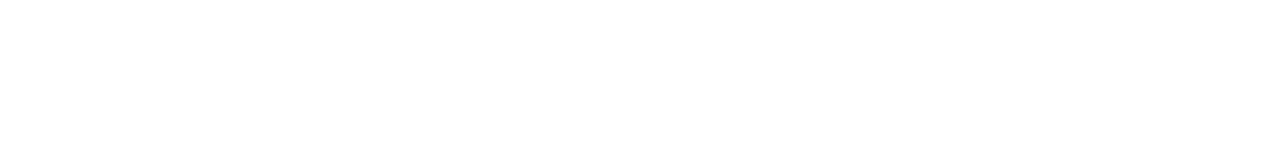
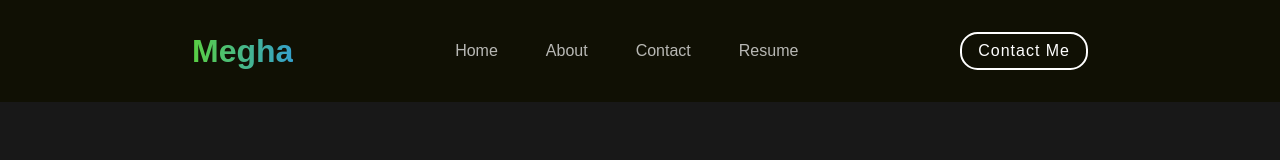
Before and after one commit to Meghabhatt23/Megha-Portfolio, a plain HTML site: page index.html in a window 1280 px wide. Drawn offline with nearby package versions, Linux system fonts and the light colour scheme.

Commit message:
Your commit message here

```diff
--- a/index.html
+++ b/index.html
@@ -4,12 +4,24 @@
     <meta charset="UTF-8" />
     <meta name="viewport" content="width=device-width, initial-scale=1.0" />
     <title>Portfolio Website</title>
-    <link rel="stylesheet" href="style.css" />
+    <link rel="stylesheet" href="styles.css" />
     <link href="https://unpkg.com/boxicons@2.1.4/css/boxicons.min.css" rel="stylesheet"/>
     <link href='https://unpkg.com/boxicons@2.1.4/css/boxicons.min.css' rel='stylesheet'>
   </head>
   <body>
+    <nav>
+        <a href="#" class="logo"><span>Megha</span></a>
+        <ul class="links">
+            <a href="home">Home</a>
+            <a href="About">About</a>
+            <a href="Contact">Contact</a>
+            <a href="resume">Resume</a>
+        </ul>
 
+        <box-icon name='menu-alt-right' id="menu"></box-icon>
+
+        <a href="#Contact" class="btn">Contact Me</a>
+    </nav>
 
     <script src="script.js"></script>
   </body>
--- a/styles.css
+++ b/styles.css
@@ -5,9 +5,72 @@
     text-decoration: none;
     list-style: none;
     scroll-behavior: smooth;
-    font-family: "Poppins";
-  }
-  :root {
+    font-family: "Poppins", sans-serif;
+}
+:root {
     --background: rgb(24, 24, 24);
     --second-background: rgb(21, 21, 21);
-  }
+}
+body {
+    min-height: 100vh;
+    background-color: var(--background);
+}
+nav {
+    position: fixed;
+    top: 0;
+    width: 100%;
+    padding: 2em 15%;
+    display: flex;
+    align-items: center;
+    justify-content: space-between;
+    background-color: rgba(15, 15, 0, 0.8);
+    backdrop-filter: blur(10px);
+    z-index: 1000;
+}
+ul {
+    display: flex;
+    align-items: center;
+    gap: 3em;
+}
+nav ul a {
+    color: white;
+    opacity: 0.7;
+    transition: 0.2s ease-in-out;
+}
+nav ul a:hover {
+    opacity: 1;
+}
+.logo {
+    font-size: 2em;
+    color: white;
+    font-weight: 800;
+    opacity: 0.8;
+    transition: 0.2s ease-in-out;
+}
+.logo:hover {
+    opacity: 1;
+}
+.btn {
+    padding: 0.5em 1em;
+    color: white;
+    font-weight: 500;
+    letter-spacing: 1px;
+    border-radius: 1.1em;
+    border: 2px solid white;
+    cursor: pointer;
+    transition: 0.3s ease-in-out;
+}
+.btn:hover {
+    background-color: white;
+    color: var(--background);
+}
+span {
+    background: linear-gradient(to right, #6cff52, #3ec5ff);
+    -webkit-background-clip: text;
+    -webkit-text-fill-color: transparent;
+}
+#menu {
+    color: white;
+    font-size: 3em;
+    display: none;
+}
```
